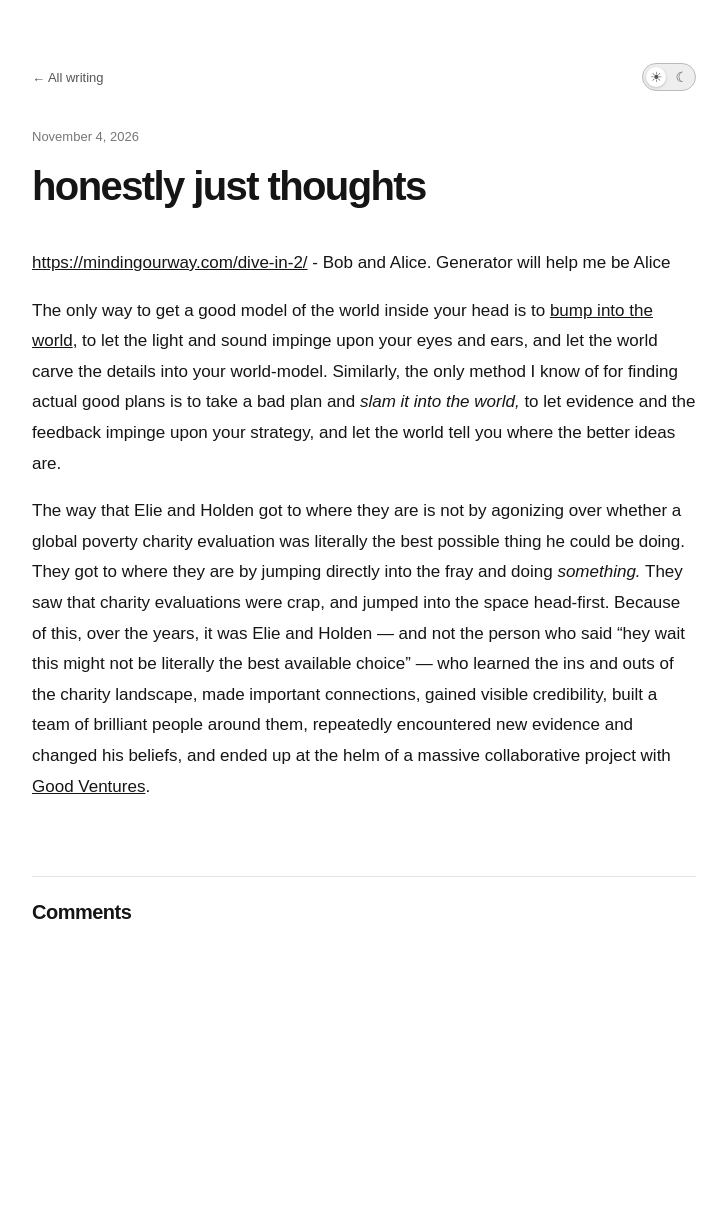
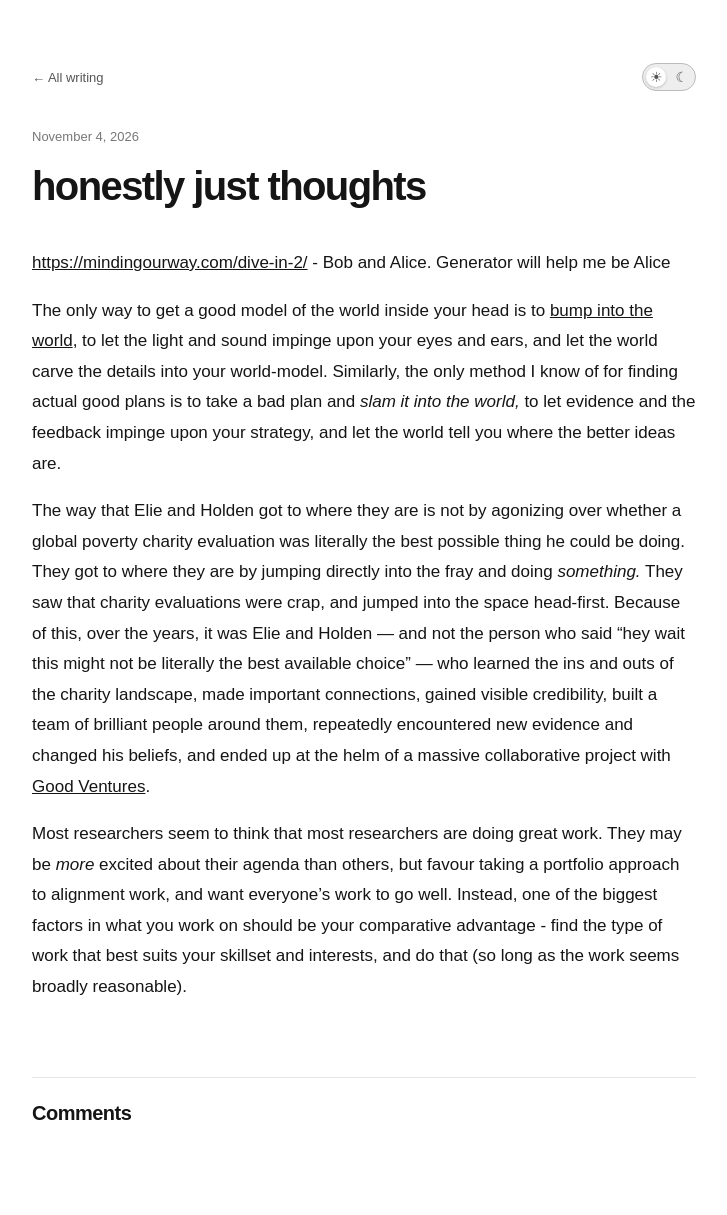
Before and after one commit to anjalisurana-commits/anjalisurana-commits.github.io, a Jekyll site: the page built from _posts/2026-11-04-honestly-just-thoughts.md, in a window 1280 px wide. Shown: the whole page, without its empty margins (276-1003 px from the left). Built offline with Jekyll 4.4.1, drawn with Linux system fonts in a browser that asks for light colours; comment, search, counter and statistics services are not loaded; before the commit the page ends 1014 px from its top, so only the background shows below that.

Commit message:
Update _posts/2026-11-04-honestly-just-thoughts.md (via Pages CMS)

```diff
--- a/_posts/2026-11-04-honestly-just-thoughts.md
+++ b/_posts/2026-11-04-honestly-just-thoughts.md
@@ -7,3 +7,7 @@ layout: post
 The only way to get a good model of the world inside your head is to [bump into the world](https://mindingourway.com/what-sort-of-thing-a-brain-is/), to let the light and sound impinge upon your eyes and ears, and let the world carve the details into your world-model. Similarly, the only method I know of for finding actual good plans is to take a bad plan and *slam it into the world,* to let evidence and the feedback impinge upon your strategy, and let the world tell you where the better ideas are.
 
 The way that Elie and Holden got to where they are is not by agonizing over whether a global poverty charity evaluation was literally the best possible thing he could be doing. They got to where they are by jumping directly into the fray and doing *something.* They saw that charity evaluations were crap, and jumped into the space head-first. Because of this, over the years, it was Elie and Holden — and not the person who said "hey wait this might not be literally the best available choice" — who learned the ins and outs of the charity landscape, made important connections, gained visible credibility, built a team of brilliant people around them, repeatedly encountered new evidence and changed his beliefs, and ended up at the helm of a massive collaborative project with [Good Ventures](http://www.goodventures.org/?ref=mindingourway.com).
+
+
+
+Most researchers seem to think that most researchers are doing great work. They may be *more* excited about their agenda than others, but favour taking a portfolio approach to alignment work, and want everyone’s work to go well. Instead, one of the biggest factors in what you work on should be your comparative advantage - find the type of work that best suits your skillset and interests, and do that (so long as the work seems broadly reasonable).
```
